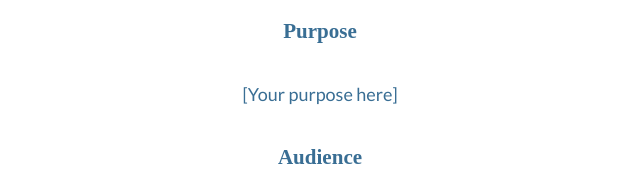
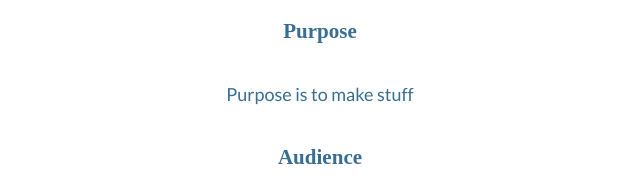
Before and after one commit to masonwhited/.vscode, a plain HTML site: page wdd130/wwr/site-plan-rafting.html in a window 1280 px wide. Shown: the part 414-602 px from the top of the page, 320-960 px from the left. Drawn offline with Linux system fonts and the light colour scheme; a web font is replaced by a local one.

Commit message:
modified:   wdd130/wwr/site-plan-rafting.html

```diff
--- a/wdd130/wwr/site-plan-rafting.html
+++ b/wdd130/wwr/site-plan-rafting.html
@@ -20,7 +20,7 @@
     <hr />
     <h2>Overview</h2>
     <h3>Purpose</h3>
-    <p>[Your purpose here]</p>
+    <p>Purpose is to make stuff</p>
     <!-- change this -->
 
     <h3>Audience</h3>
```
